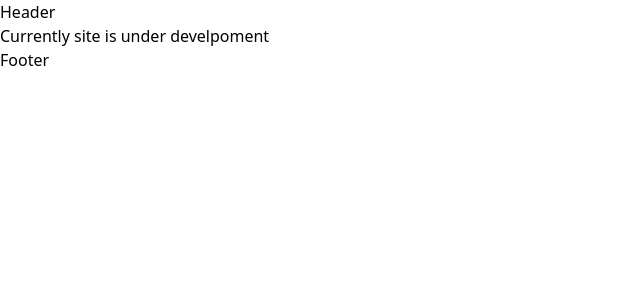
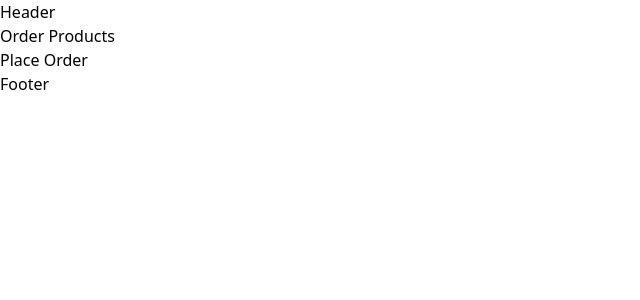
Before and after one commit to psapkale/next, a Next.js app in the folder routing-demo/: page /order-product in a window 1280 px wide. Before the commit this address had no page. Shown: the top 300 px of the page, without its empty margins (0-640 px from the left). Built offline with nearby package versions, Linux system fonts and the light colour scheme.

Commit message:
navigating programatically

```diff
--- /dev/null
+++ b/routing-demo/src/app/order-product/page.tsx
@@ -0,0 +1,22 @@
+'use client';
+
+import { useRouter } from 'next/navigation';
+
+export default function OrderProducts() {
+   const router = useRouter();
+
+   const handleClick = () => {
+      alert('Placing your order, moving to home page');
+      router.push('/');
+      // router.replace('/'); // same behaviour as 'replace' in 'link'
+      // router.back(); // move back in the history stack
+      // router.forward(); // move forward in the history stack
+   };
+
+   return (
+      <>
+         <div>Order Products</div>
+         <button onClick={handleClick}>Place Order</button>
+      </>
+   );
+}
```
Also changed, not shown: 1 other file (tests, documents, lock files or other folders).
